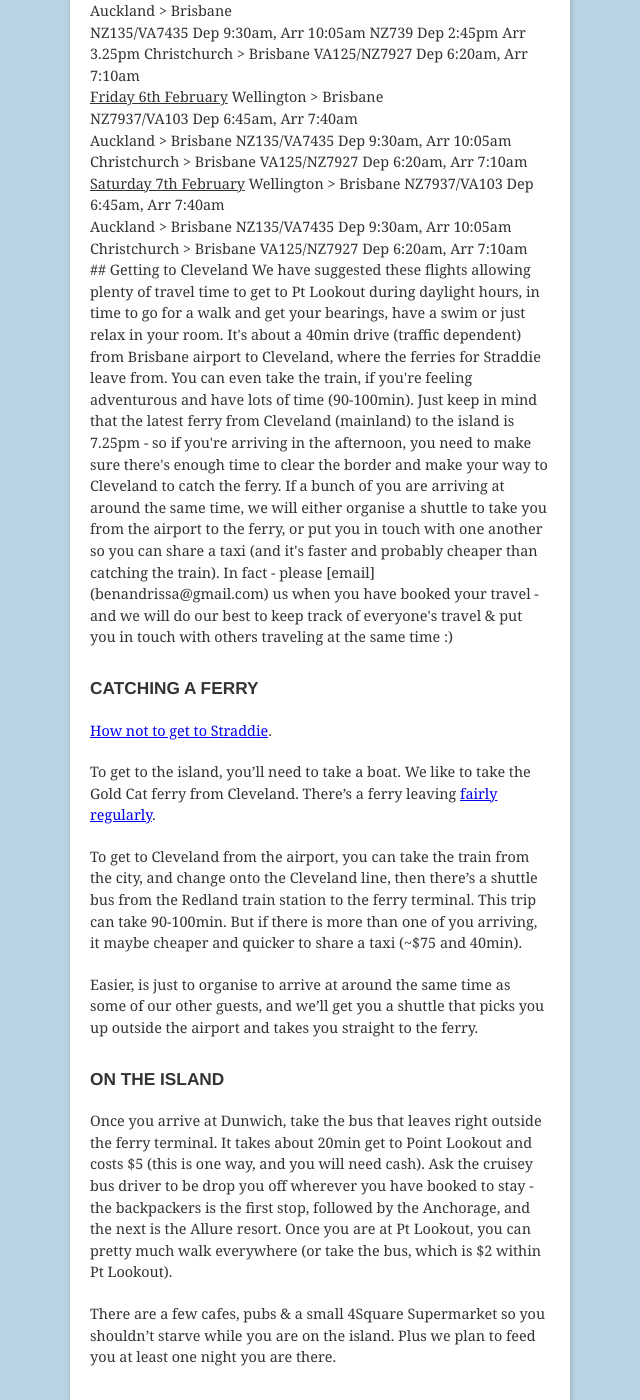
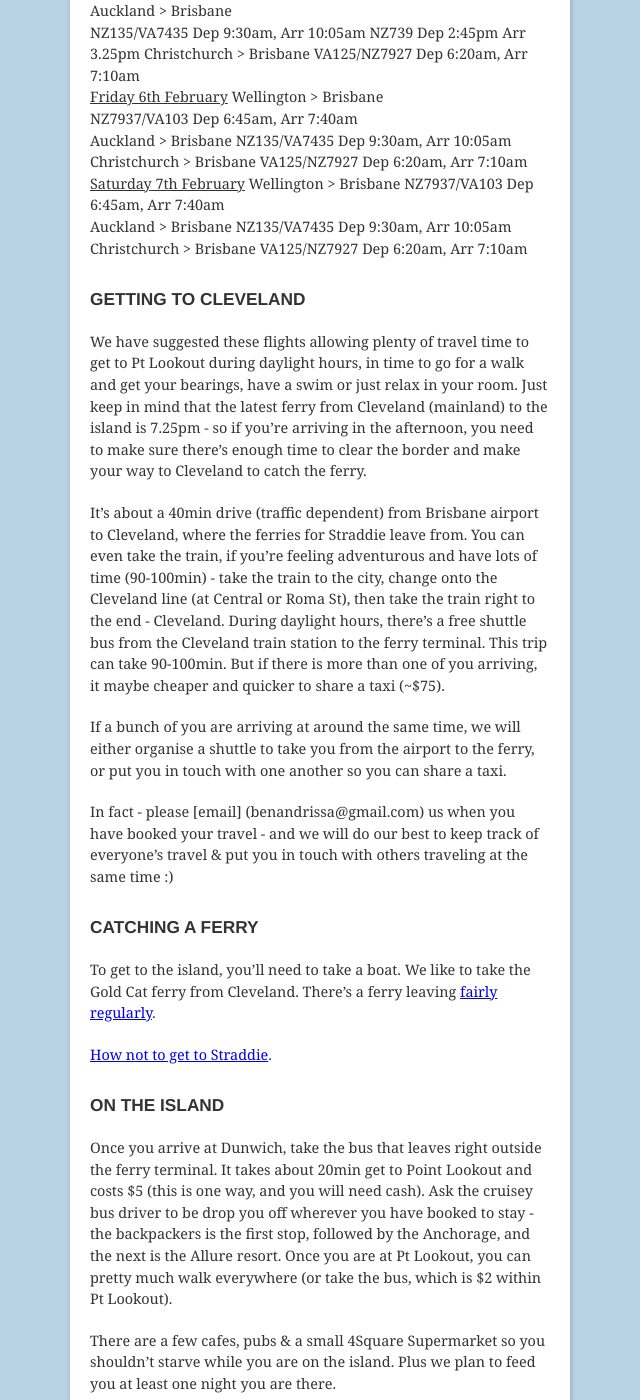
Before and after one commit to bnolan/wedding, a Jekyll site: the page built from transport.md, in a window 1280 px wide and 1400 px high, scrolled down 680 px. Shown: the whole window, without its empty margins (320-960 px from the left). Built offline with Jekyll 4.4.1, drawn with Linux system fonts in a browser that asks for light colours.

Commit message:
Update transport.md

```diff
--- a/transport.md
+++ b/transport.md
@@ -41,33 +41,27 @@ Wellington  > Brisbane
 </div><div>Christchurch  > Brisbane
  VA125/NZ7927  Dep 6:20am, Arr 7:10am</div><div>
 
- ## Getting to Cleveland
-
-We have suggested these flights allowing plenty of travel time to get to Pt Lookout during daylight hours, in time to go for a walk and get your bearings, have a swim or just relax in your room.
-
-It's about a 40min drive (traffic dependent) from Brisbane airport to Cleveland, where the ferries for Straddie leave from. You can even take the train, if you're feeling adventurous and have lots of time (90-100min).
-
-Just keep in mind that the latest ferry from Cleveland (mainland) to the island is 7.25pm - so if you're arriving in the afternoon, you need to make sure there's enough time to clear the border and make your way to Cleveland to catch the ferry.
-
-If a bunch of you are arriving at around the same time, we will either organise a shuttle to take you from the airport to the ferry, or put you in touch with one another so you can share a taxi (and it's faster and probably cheaper than catching the train).
-
-In fact - please [email] (benandrissa@gmail.com) us when you have booked your travel - and we will do our best to keep track of everyone's travel & put you in touch with others traveling at the same time :)
-
 </div><div>
 </div><div>
 </div><div>
 
 </div></div>
 
+## Getting to Cleveland
+
+We have suggested these flights allowing plenty of travel time to get to Pt Lookout during daylight hours, in time to go for a walk and get your bearings, have a swim or just relax in your room. Just keep in mind that the latest ferry from Cleveland (mainland) to the island is 7.25pm - so if you're arriving in the afternoon, you need to make sure there's enough time to clear the border and make your way to Cleveland to catch the ferry.
+
+It's about a 40min drive (traffic dependent) from Brisbane airport to Cleveland, where the ferries for Straddie leave from. You can even take the train, if you're feeling adventurous and have lots of time (90-100min) - take the train to the city, change onto the Cleveland line (at Central or Roma St), then take the train right to the end - Cleveland. During daylight hours, there's a free shuttle bus from the Cleveland train station to the ferry terminal. This trip can take 90-100min. But if there is more than one of you arriving, it maybe cheaper and quicker to share a taxi (~$75).
+
+If a bunch of you are arriving at around the same time, we will either organise a shuttle to take you from the airport to the ferry, or put you in touch with one another so you can share a taxi.
+
+In fact - please [email] (benandrissa@gmail.com) us when you have booked your travel - and we will do our best to keep track of everyone's travel & put you in touch with others traveling at the same time :)
+
 ## Catching a ferry
-
-[How not to get to Straddie](http://www.sunshinecoastdaily.com.au/news/how-not-get-straddie/1307903/).
 
 To get to the island, you'll need to take a boat. We like to take the Gold Cat ferry from Cleveland. There's a ferry leaving [fairly regularly](http://www.flyer.com.au/timetable-a-prices.html).
 
-To get to Cleveland from the airport, you can take the train from the city, and change onto the Cleveland line, then there's a shuttle bus from the Redland train station to the ferry terminal. This trip can take 90-100min. But if there is more than one of you arriving, it maybe cheaper and quicker to share a taxi (~$75 and 40min).
-
-Easier, is just to organise to arrive at around the same time as some of our other guests, and we'll get you a shuttle that picks you up outside the airport and takes you straight to the ferry.
+[How not to get to Straddie](http://www.sunshinecoastdaily.com.au/news/how-not-get-straddie/1307903/).
 
 ## On the Island
 
```
